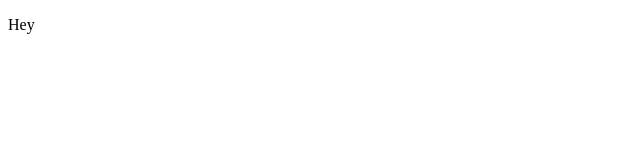
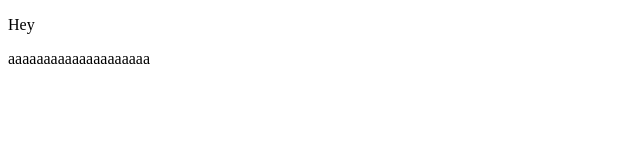
Before and after one commit to PLadan777/hello-world, a plain HTML site: page nesto.html in a window 1280 px wide. Shown: the whole page, without its empty margins (0-640 px from the left). Drawn offline with Linux system fonts and the light colour scheme.

Commit message:
Edited nesto.html on master

```diff
--- a/nesto.html
+++ b/nesto.html
@@ -5,5 +5,6 @@
 </head>
 <body>
 <p>Hey</p>
+<p>aaaaaaaaaaaaaaaaaaaa</p>
 </body>
 </html>
```
